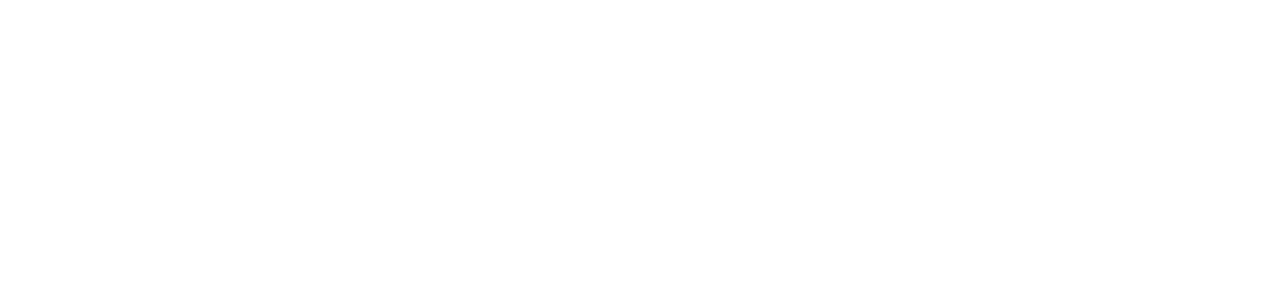
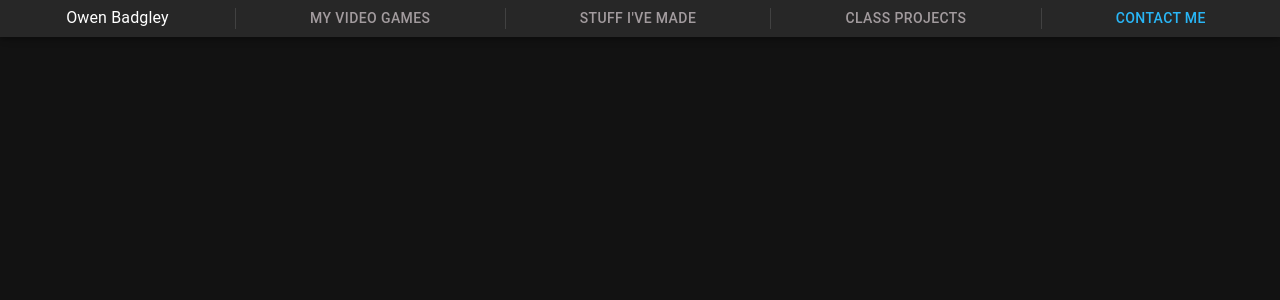
Before and after one commit to owenbadgley/personal-site, a React (Vite) app in the folder personal-site/: page / in a window 1280 px wide. Shown: the top 300 px of the page. Built offline with nearby package versions, Linux system fonts and the light colour scheme.

Commit message:
created nav bar

```diff
--- a/personal-site/src/App.tsx
+++ b/personal-site/src/App.tsx
@@ -1,9 +1,12 @@
-import { useState } from "react";
-import reactLogo from "./assets/react.svg";
 import "./App.css";
+import NavBar from "./components/NavBar";
 
 function App() {
-  return <div className="App"></div>;
+  return (
+    <div className="App">
+      <NavBar></NavBar>
+    </div>
+  );
 }
 
 export default App;
--- /dev/null
+++ b/personal-site/src/components/NavBar.tsx
@@ -0,0 +1,30 @@
+import {
+  AppBar,
+  Button,
+  Divider,
+  Stack,
+  Toolbar,
+  Typography,
+} from "@mui/material";
+import React from "react";
+
+const NavBar = () => {
+  return (
+    <AppBar position="fixed">
+      <Stack
+        direction="row"
+        justifyContent="space-evenly"
+        alignItems="center"
+        divider={<Divider orientation="vertical" flexItem variant="middle" />}
+      >
+        <Typography color="white">Owen Badgley</Typography>
+        <Button color="secondary">My Video Games</Button>
+        <Button color="secondary">Stuff I've Made</Button>
+        <Button color="secondary">Class Projects</Button>
+        <Button color="info">Contact Me</Button>
+      </Stack>
+    </AppBar>
+  );
+};
+
+export default NavBar;
--- a/personal-site/src/index.css
+++ b/personal-site/src/index.css
@@ -1,69 +1,3 @@
 :root {
-  font-family: Inter, system-ui, Avenir, Helvetica, Arial, sans-serif;
-  line-height: 1.5;
-  font-weight: 400;
-
-  color-scheme: light dark;
-  color: rgba(255, 255, 255, 0.87);
-  background-color: #242424;
-
-  font-synthesis: none;
-  text-rendering: optimizeLegibility;
-  -webkit-font-smoothing: antialiased;
-  -moz-osx-font-smoothing: grayscale;
-  -webkit-text-size-adjust: 100%;
+  background-color: #121212;
 }
-
-a {
-  font-weight: 500;
-  color: #646cff;
-  text-decoration: inherit;
-}
-a:hover {
-  color: #535bf2;
-}
-
-body {
-  margin: 0;
-  display: flex;
-  place-items: center;
-  min-width: 320px;
-  min-height: 100vh;
-}
-
-h1 {
-  font-size: 3.2em;
-  line-height: 1.1;
-}
-
-button {
-  border-radius: 8px;
-  border: 1px solid transparent;
-  padding: 0.6em 1.2em;
-  font-size: 1em;
-  font-weight: 500;
-  font-family: inherit;
-  background-color: #1a1a1a;
-  cursor: pointer;
-  transition: border-color 0.25s;
-}
-button:hover {
-  border-color: #646cff;
-}
-button:focus,
-button:focus-visible {
-  outline: 4px auto -webkit-focus-ring-color;
-}
-
-@media (prefers-color-scheme: light) {
-  :root {
-    color: #213547;
-    background-color: #ffffff;
-  }
-  a:hover {
-    color: #747bff;
-  }
-  button {
-    background-color: #f9f9f9;
-  }
-}
--- a/personal-site/src/main.tsx
+++ b/personal-site/src/main.tsx
@@ -1,10 +1,14 @@
-import React from 'react'
-import ReactDOM from 'react-dom/client'
-import App from './App'
-import './index.css'
+import React from "react";
+import ReactDOM from "react-dom/client";
+import App from "./App";
+import "./index.css";
+import { ThemeProvider } from "@mui/material/styles";
+import theme from "./theme";
 
-ReactDOM.createRoot(document.getElementById('root') as HTMLElement).render(
+ReactDOM.createRoot(document.getElementById("root") as HTMLElement).render(
   <React.StrictMode>
-    <App />
-  </React.StrictMode>,
-)
+    <ThemeProvider theme={theme}>
+      <App />
+    </ThemeProvider>
+  </React.StrictMode>
+);
--- /dev/null
+++ b/personal-site/src/theme.d.ts
@@ -0,0 +1,16 @@
+import { Theme, ThemeOptions } from '@mui/material/styles';
+
+declare module '@mui/material/styles' {
+  interface CustomTheme extends Theme {
+    status: {
+      danger: string;
+    };
+  }
+  // allow configuration using `createTheme`
+  interface CustomThemeOptions extends ThemeOptions {
+    status?: {
+      danger?: string;
+    };
+  }
+  export function createTheme(options?: CustomThemeOptions): CustomTheme;
+}
--- /dev/null
+++ b/personal-site/src/theme.ts
@@ -0,0 +1,16 @@
+import { createTheme } from '@mui/material/styles';
+import { orange, red } from '@mui/material/colors';
+
+const theme = createTheme({
+    palette: {
+        mode: 'dark',
+        primary: {
+          main: '#383b4a',
+        },
+        secondary: {
+          main: '#a29b9e',
+        },
+      },
+});
+
+export default theme;
```
